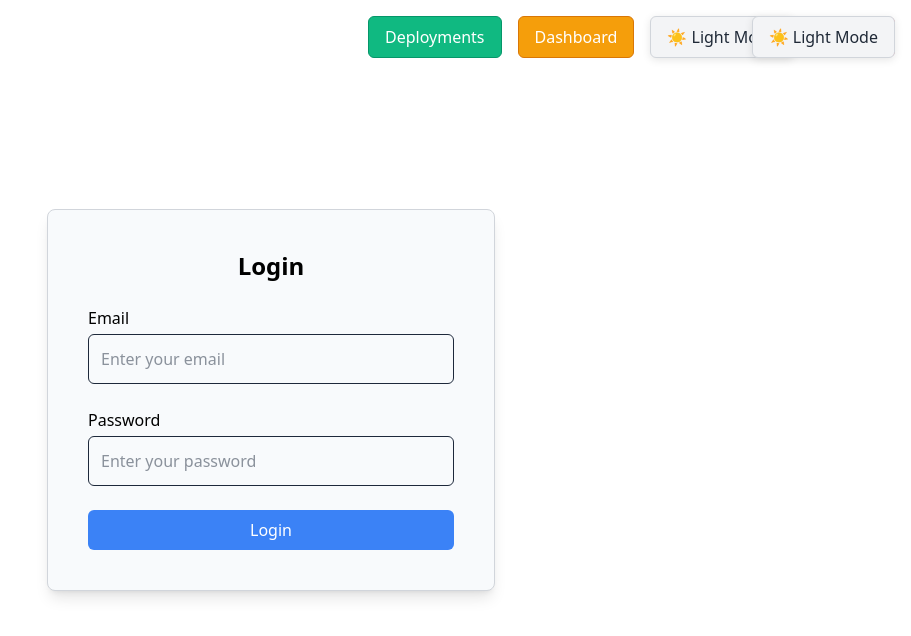
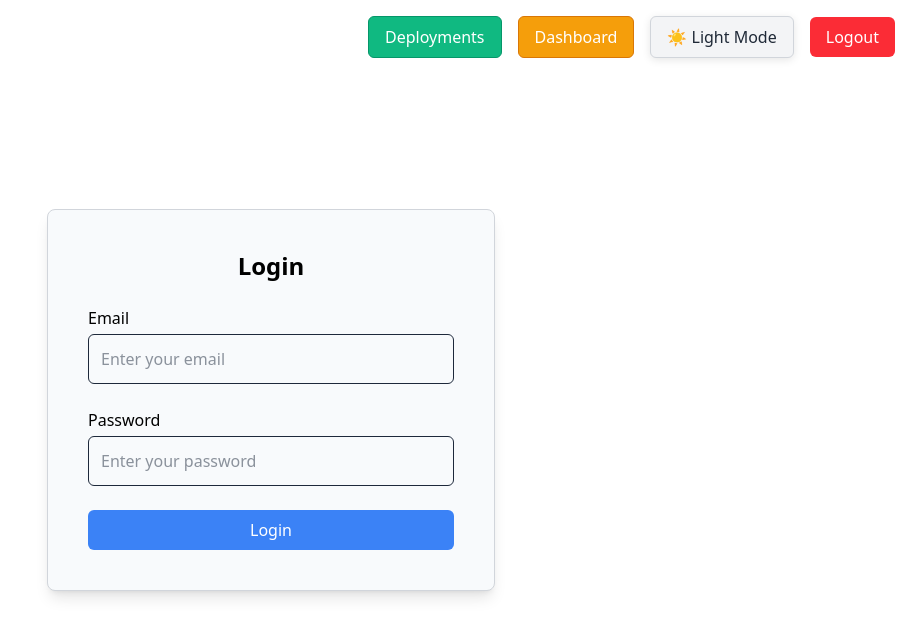
Before and after one commit to MartinxAlv/deployment-appV2, a Next.js app: page /login in a window 1280 px wide. Shown: the top 636 px of the page, without its empty margins (369-1280 px from the left). Built offline with nearby package versions, Linux system fonts and the light colour scheme; no server answers; sample sign-in values are in the browser's storage.

Commit message:
fixed duplicate toggle theme

```diff
--- a/src/app/login/page.tsx
+++ b/src/app/login/page.tsx
@@ -5,7 +5,6 @@ import { useState } from "react";
 import { signIn } from "next-auth/react";
 import { useRouter } from "next/navigation";
 import { useTheme } from "@/components/ThemeProvider";
-import { ThemeToggleSwitch } from "@/components/ThemeToggleSwitch"; // Ensure this exists in your components
 
 export default function Login() {
   const [email, setEmail] = useState("");
@@ -37,11 +36,6 @@ export default function Login() {
       className="flex min-h-screen items-center justify-center px-4"
       style={{ backgroundColor: themeObject.background, color: themeObject.text }}
     >
-      {/* Theme Toggle in the Top Right */}
-      <div className="absolute top-4 right-4">
-        <ThemeToggleSwitch />
-      </div>
-
       <div
         className="p-10 shadow-lg rounded-lg w-full max-w-md border transition-all duration-300"
         style={{
--- a/src/components/ClientHeader.tsx
+++ b/src/components/ClientHeader.tsx
@@ -1,3 +1,4 @@
+// src/components/ClientHeader.tsx
 "use client";
 
 import { ThemeToggleSwitch } from "./ThemeToggleSwitch";
@@ -14,6 +15,7 @@ const ClientHeader: React.FC = () => {
   const isAuthenticated = status === "authenticated";
   const isDashboard = pathname === "/dashboard";
   const isDeploymentsPage = pathname === "/deployments";
+  const isLoginPage = pathname === "/login";
 
   return (
     <div className="absolute top-4 right-4 flex items-center space-x-4">
```
